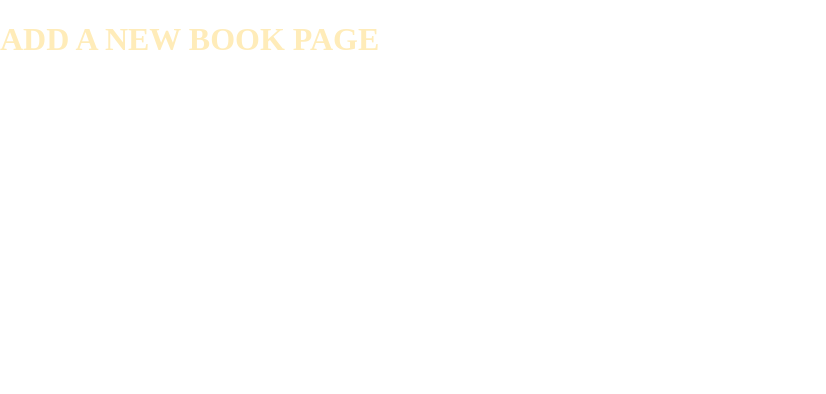
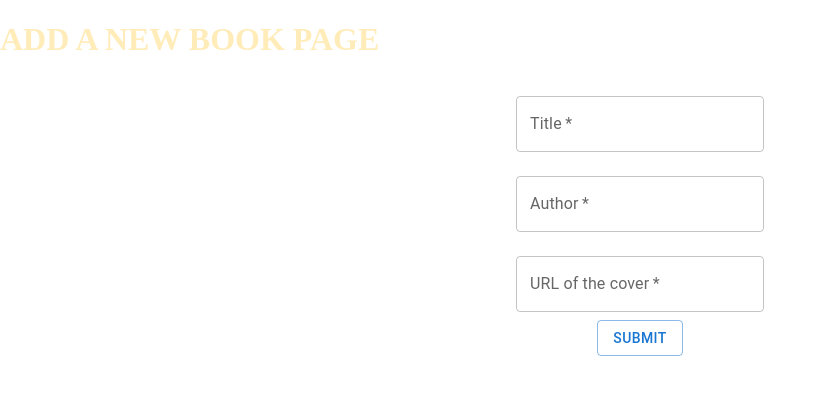
Before and after one commit to oceanesch/mylibrary, a React (Create React App) app: page /addnewbook in a window 1280 px wide. Shown: the top 394 px of the page, without its empty margins (0-826 px from the left). Built offline with nearby package versions, Linux system fonts and the light colour scheme; a web font is replaced by a local one.

Commit message:
creating the basic front of the add new book form

```diff
--- /dev/null
+++ b/src/components/AddNewBook/AddNewBookForm.js
@@ -0,0 +1,51 @@
+import React from 'react';
+import TextField from '@mui/material/TextField';
+import { Button, Grid } from '@mui/material';
+
+const AddNewBookForm = () => {
+    return (
+        <React.Fragment>
+            <form>
+                <Grid
+                    container
+                    direction="column"
+                    alignItems="center"
+                    justifyContent="space-around"
+                >
+                    <Grid item>
+                        <TextField
+                            id="title-input"
+                            variant="outlined"
+                            label="Title"
+                            required
+                            margin="normal"
+                        />
+                    </Grid>
+                    <Grid item>
+                        <TextField
+                            id="author-input"
+                            variant="outlined"
+                            label="Author"
+                            required
+                            margin="normal"
+                        />
+                    </Grid>
+                    <Grid item>
+                        <TextField
+                            id="image-input"
+                            variant="outlined"
+                            label="URL of the cover"
+                            required
+                            margin="normal"
+                        />
+                    </Grid>
+                    <Grid item>
+                        <Button variant="outlined">Submit</Button>
+                    </Grid>
+                </Grid>
+            </form>
+        </React.Fragment>
+    );
+};
+
+export default AddNewBookForm;
--- a/src/pages/AddNewBook.js
+++ b/src/pages/AddNewBook.js
@@ -1,7 +1,10 @@
+import AddNewBookForm from '../components/AddNewBook/AddNewBookForm';
+
 const AddNewBook = () => {
     return (
         <div>
             <h1>ADD A NEW BOOK PAGE</h1>
+            <AddNewBookForm />
         </div>
     );
 };
--- a/src/pages/MyShelf.js
+++ b/src/pages/MyShelf.js
@@ -1,13 +1,20 @@
 import React from 'react';
 import MainNavigation from '../components/Layout/MainNavigation';
 import BookList from '../components/MyShelf/BooksList';
+import Button from '@mui/material/Button';
+import { Link } from 'react-router-dom';
 
 const MyShelf = () => {
     return (
         <React.Fragment>
             <MainNavigation />
             <h1>MY SHELF PAGE</h1>
-            <BookList/>
+            <Link to="/addnewbook">
+            <Button variant="contained">
+                ADD A NEW BOOK
+            </Button>
+            </Link>
+            <BookList />
         </React.Fragment>
     );
 };
```
Also changed, not shown: src/components/Layout/MainNavigation.module.css (line endings or trailing spaces).
